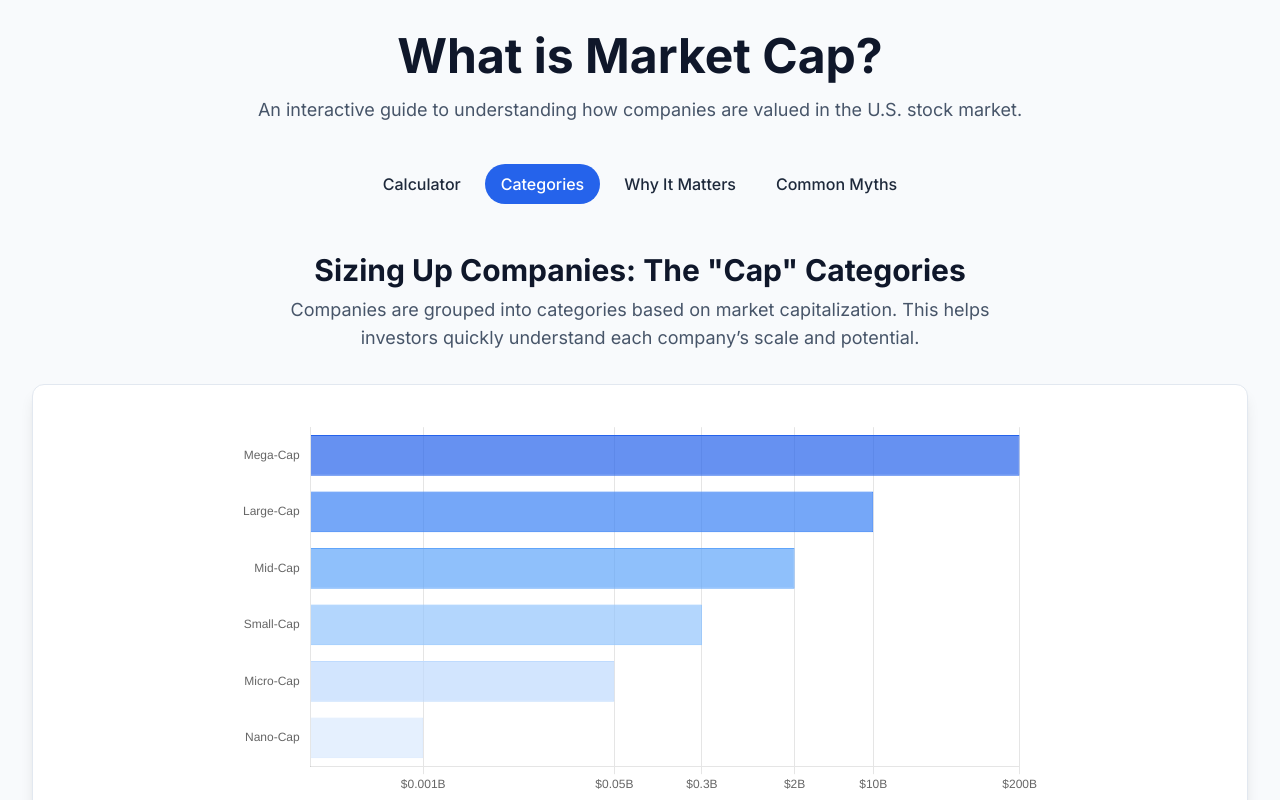
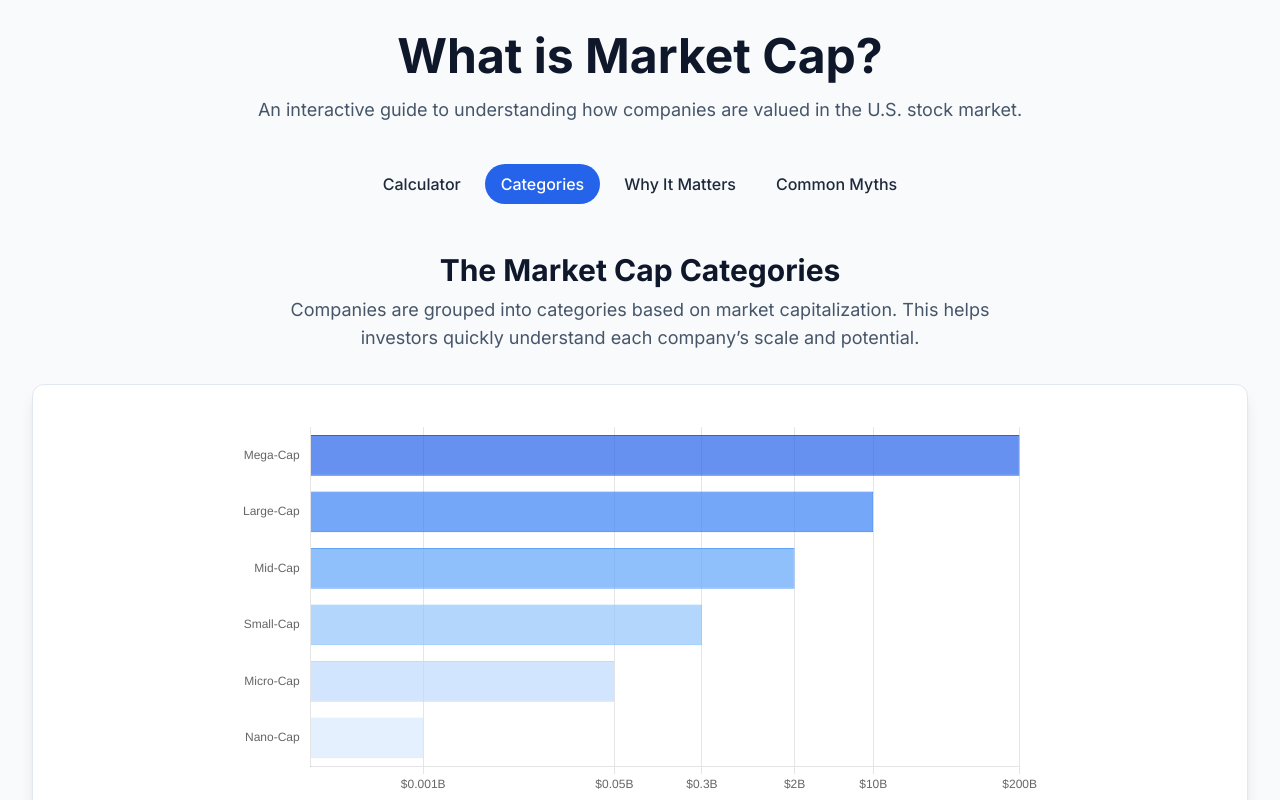
Before and after one commit to yyyprojects/MarketCap5, a plain HTML site: page index.html in a window 1280 px wide. Both pictures are taken after a click on the button "Categories". Shown: the top 800 px of the page. Drawn offline with nearby package versions, Linux system fonts and the light colour scheme.

Commit message:
Update index.html

```diff
--- a/index.html
+++ b/index.html
@@ -120,7 +120,7 @@
             <!-- Section 2: Categories -->
             <section id="categories" class="content-section">
                 <div class="text-center mb-8">
-                    <h2 class="text-3xl font-bold text-slate-900">Sizing Up Companies: The "Cap" Categories</h2>
+                    <h2 class="text-3xl font-bold text-slate-900">The Market Cap Categories</h2>
                     <p class="mt-2 text-lg text-slate-600 max-w-3xl mx-auto">Companies are grouped into categories based on market capitalization. This helps investors quickly understand each company’s scale and potential.</p>
                 </div>
                 <div class="bg-white rounded-xl shadow-lg p-6 md:p-8 border border-slate-200">
```
